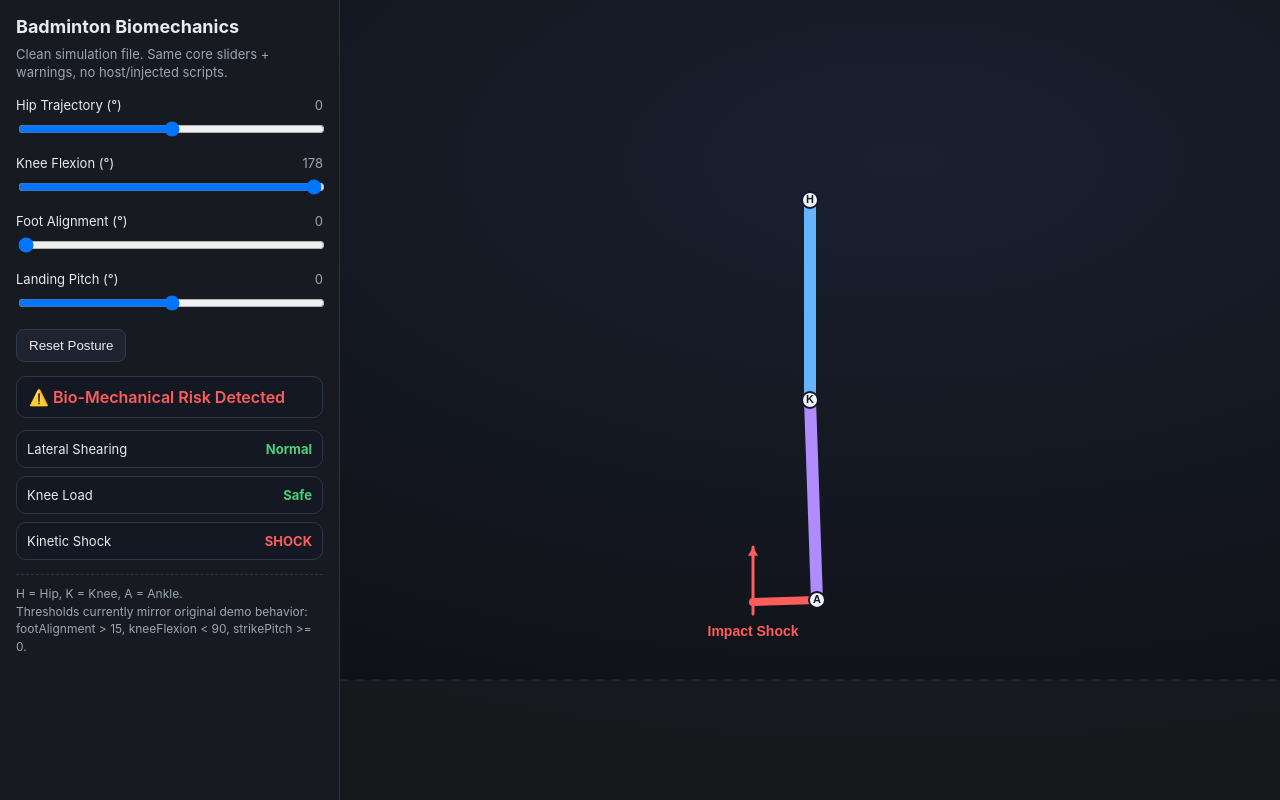
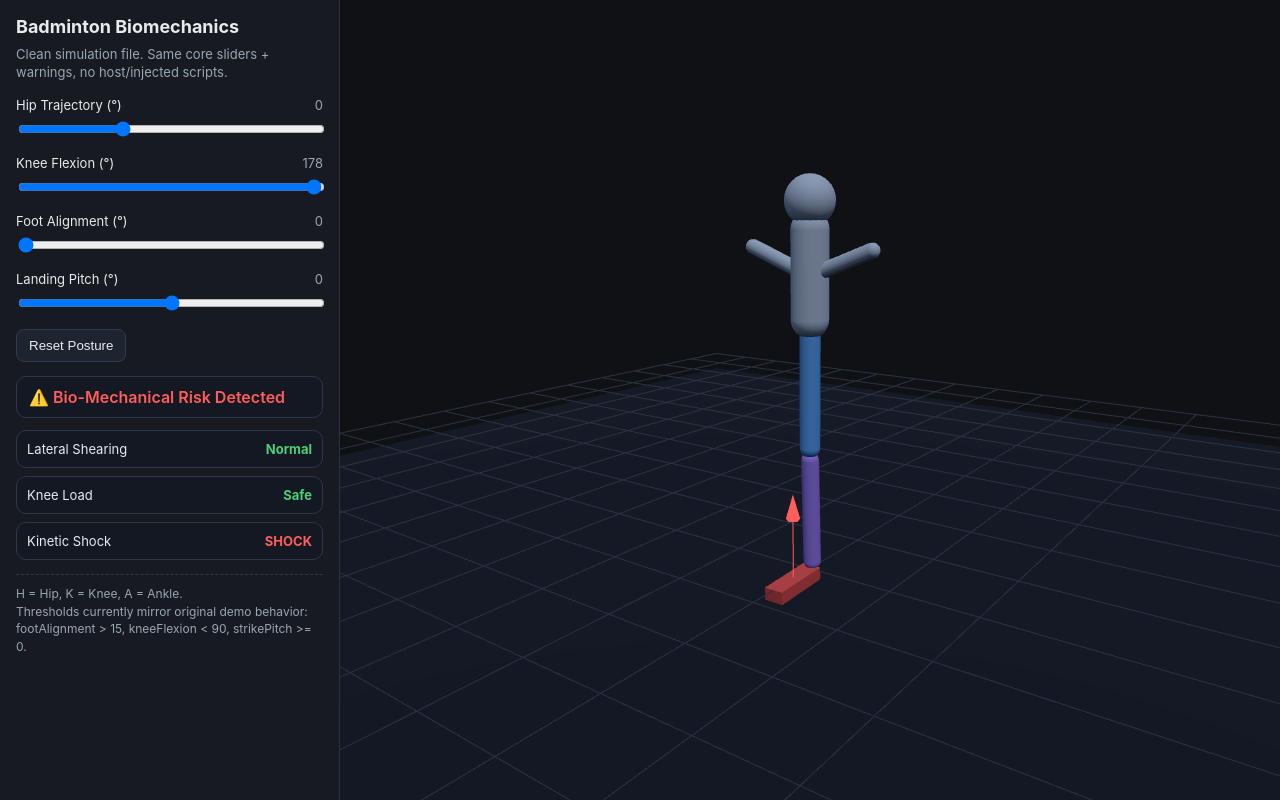
Before and after one commit to rif42/badminton-foot-injury, a website: page injury-sim.html in a window 1280 px wide. Drawn offline with nearby package versions, Linux system fonts and the light colour scheme; animation ran at ten frames a second.

Commit message:
basic 3d function

```diff
--- a/injury-sim.html
+++ b/injury-sim.html
@@ -52,7 +52,7 @@
             background: radial-gradient(1200px 600px at 60% 20%, #1a2030, #0f1115);
         }
 
-        canvas {
+        #viz3d {
             width: 100%;
             height: 100%;
             display: block;
@@ -165,7 +165,7 @@
 
             <div class="control">
                 <label for="hipTrajectory">Hip Trajectory (°) <span id="hipTrajectoryVal" class="value">0</span></label>
-                <input id="hipTrajectory" type="range" min="-45" max="45" value="0" step="1" />
+                <input id="hipTrajectory" type="range" min="-45" max="90" value="0" step="1" />
             </div>
 
             <div class="control">
@@ -199,11 +199,20 @@
         </aside>
 
         <main class="canvas-wrap">
-            <canvas id="viz"></canvas>
+            <div id="viz3d"></div>
         </main>
     </div>
 
-    <script>
+    <script type="importmap">
+      {
+        "imports": {
+          "three": "https://unpkg.com/three@0.161.0/build/three.module.js"
+        }
+      }
+    </script>
+    <script type="module">
+        import * as THREE from 'three';
+
         const state = {
             hipTrajectory: 0,
             kneeFlexion: 178,
@@ -223,20 +232,10 @@
             resetBtn: document.getElementById('resetBtn'),
             status: document.getElementById('status'),
             hud: document.getElementById('hud'),
-            canvas: document.getElementById('viz'),
+            viz3d: document.getElementById('viz3d'),
         };
 
-        const ctx = els.canvas.getContext('2d');
-
         function toRad(deg) { return (deg * Math.PI) / 180; }
-
-        function resizeCanvas() {
-            const dpr = window.devicePixelRatio || 1;
-            const rect = els.canvas.getBoundingClientRect();
-            els.canvas.width = Math.floor(rect.width * dpr);
-            els.canvas.height = Math.floor(rect.height * dpr);
-            ctx.setTransform(dpr, 0, 0, dpr, 0, 0);
-        }
 
         function getSafetyStatus() {
             const alerts = [];
@@ -269,142 +268,126 @@
       `).join('');
         }
 
-        function drawArrow(x1, y1, x2, y2, color) {
-            const head = 10;
-            const dx = x2 - x1;
-            const dy = y2 - y1;
-            const ang = Math.atan2(dy, dx);
+        // --- 3D scene ---
+        const scene = new THREE.Scene();
+        scene.background = new THREE.Color(0x0f1115);
 
-            ctx.save();
-            ctx.strokeStyle = color;
-            ctx.fillStyle = color;
-            ctx.lineWidth = 3;
+        const camera = new THREE.PerspectiveCamera(50, 1, 0.1, 100);
+        camera.position.set(2.5, 1.8, 3.6);
+        camera.lookAt(0, 0.8, 0);
 
-            ctx.beginPath();
-            ctx.moveTo(x1, y1);
-            ctx.lineTo(x2, y2);
-            ctx.stroke();
+        const renderer = new THREE.WebGLRenderer({ antialias: true });
+        renderer.setPixelRatio(window.devicePixelRatio || 1);
+        els.viz3d.appendChild(renderer.domElement);
 
-            ctx.beginPath();
-            ctx.moveTo(x2, y2);
-            ctx.lineTo(x2 - head * Math.cos(ang - Math.PI / 6), y2 - head * Math.sin(ang - Math.PI / 6));
-            ctx.lineTo(x2 - head * Math.cos(ang + Math.PI / 6), y2 - head * Math.sin(ang + Math.PI / 6));
-            ctx.closePath();
-            ctx.fill();
-            ctx.restore();
+        const hemi = new THREE.HemisphereLight(0xbfd8ff, 0x1a1f2a, 1.0);
+        scene.add(hemi);
+        const dir = new THREE.DirectionalLight(0xffffff, 0.85);
+        dir.position.set(3, 5, 2);
+        scene.add(dir);
+
+        const ground = new THREE.Mesh(
+            new THREE.PlaneGeometry(10, 10),
+            new THREE.MeshStandardMaterial({ color: 0x1a2030, roughness: 0.95, metalness: 0.05 })
+        );
+        ground.rotation.x = -Math.PI / 2;
+        ground.position.y = -0.35;
+        scene.add(ground);
+
+        const grid = new THREE.GridHelper(10, 20, 0x2a3140, 0x2a3140);
+        grid.position.y = -0.149;
+        scene.add(grid);
+
+        const bodyMat = new THREE.MeshStandardMaterial({ color: 0xc9d6e7, roughness: 0.65 });
+        const thighMat = new THREE.MeshStandardMaterial({ color: 0x66b3ff, roughness: 0.5 });
+        const shinMat = new THREE.MeshStandardMaterial({ color: 0xb08cff, roughness: 0.5 });
+        const footMat = new THREE.MeshStandardMaterial({ color: 0xf2f2f2, roughness: 0.5 });
+        const badMat = new THREE.MeshStandardMaterial({ color: 0xff5c5c, roughness: 0.45 });
+
+        const root = new THREE.Group();
+        root.position.set(0, 1.1, 0);
+        scene.add(root);
+
+        const torso = new THREE.Mesh(new THREE.CapsuleGeometry(0.1, 0.45, 8, 16), bodyMat);
+        torso.position.set(0, 0.35, 0);
+        root.add(torso);
+
+        const head = new THREE.Mesh(new THREE.SphereGeometry(0.13, 20, 16), bodyMat);
+        head.position.set(0, 0.72, 0);
+        root.add(head);
+
+        const armL = new THREE.Mesh(new THREE.CapsuleGeometry(0.04, 0.35, 6, 10), bodyMat);
+        armL.rotation.z = Math.PI / 2.6;
+        armL.position.set(-0.2, 0.42, 0);
+        root.add(armL);
+
+        const armR = armL.clone();
+        armR.rotation.z = -Math.PI / 2.6;
+        armR.position.set(0.2, 0.42, 0);
+        root.add(armR);
+
+        const hip = new THREE.Group();
+        hip.position.set(0, 0.1, 0);
+        root.add(hip);
+
+        const thigh = new THREE.Mesh(new THREE.CapsuleGeometry(0.055, 0.62, 6, 12), thighMat);
+        thigh.position.y = -0.35;
+        hip.add(thigh);
+
+        const knee = new THREE.Group();
+        knee.position.y = -0.7;
+        hip.add(knee);
+
+        const shin = new THREE.Mesh(new THREE.CapsuleGeometry(0.048, 0.58, 6, 12), shinMat);
+        shin.position.y = -0.32;
+        knee.add(shin);
+
+        const ankle = new THREE.Group();
+        ankle.position.y = -0.64;
+        knee.add(ankle);
+
+        const foot = new THREE.Mesh(new THREE.BoxGeometry(0.11, 0.07, 0.35), footMat);
+        foot.position.set(0, -0.03, 0.18);
+        ankle.add(foot);
+
+        const impactArrow = new THREE.ArrowHelper(new THREE.Vector3(0, 1, 0), new THREE.Vector3(), 0.55, 0xff5c5c, 0.14, 0.08);
+        impactArrow.visible = false;
+        scene.add(impactArrow);
+
+        function resize3D() {
+            const rect = els.viz3d.getBoundingClientRect();
+            camera.aspect = rect.width / Math.max(rect.height, 1);
+            camera.updateProjectionMatrix();
+            renderer.setSize(rect.width, rect.height);
         }
 
-        function drawJoint(x, y, label) {
-            ctx.save();
-            ctx.fillStyle = '#f2f4f8';
-            ctx.strokeStyle = '#111827';
-            ctx.lineWidth = 2;
-            ctx.beginPath();
-            ctx.arc(x, y, 8, 0, Math.PI * 2);
-            ctx.fill();
-            ctx.stroke();
+        function updatePose3D() {
+            hip.rotation.x = -toRad(state.hipTrajectory);
+            knee.rotation.x = toRad(180 - state.kneeFlexion);
+            ankle.rotation.x = toRad(state.strikePitch);
+            ankle.rotation.y = toRad(state.footAlignment);
 
-            ctx.fillStyle = '#111827';
-            ctx.font = 'bold 11px sans-serif';
-            ctx.textAlign = 'center';
-            ctx.textBaseline = 'middle';
-            ctx.fillText(label, x, y);
-            ctx.restore();
+            const shock = state.strikePitch >= 0;
+            foot.material = shock ? badMat : footMat;
+
+            if (shock) {
+                const footWorld = new THREE.Vector3();
+                foot.getWorldPosition(footWorld);
+                impactArrow.position.copy(footWorld.clone().add(new THREE.Vector3(0, -0.05, 0)));
+                impactArrow.visible = true;
+            } else {
+                impactArrow.visible = false;
+            }
         }
 
-        function drawScene() {
-            const rect = els.canvas.getBoundingClientRect();
-            const width = rect.width;
-            const height = rect.height;
+        function renderScene() {
+            updatePose3D();
+            renderer.render(scene, camera);
+        }
 
-            ctx.clearRect(0, 0, width, height);
-
-            const minDim = Math.min(width, height);
-            const cx = width * 0.5;
-            const cy = height * 0.25;
-
-            const thighLen = minDim * 0.25;
-            const shinLen = minDim * 0.25;
-            const footLen = minDim * 0.08;
-
-            const hipRad = toRad(state.hipTrajectory);
-            const baseAngle = Math.PI / 2;
-
-            const kneeX = cx + Math.cos(baseAngle + hipRad) * thighLen;
-            const kneeY = cy + Math.sin(baseAngle + hipRad) * thighLen;
-
-            const flexionRad = toRad(180 - state.kneeFlexion);
-            const shinAngle = baseAngle + hipRad - flexionRad;
-
-            const ankleX = kneeX + Math.cos(shinAngle) * shinLen;
-            const ankleY = kneeY + Math.sin(shinAngle) * shinLen;
-
-            const pitchRad = toRad(state.strikePitch);
-            const footAngle = shinAngle + (Math.PI / 2) + pitchRad;
-
-            const toeX = ankleX + Math.cos(footAngle) * footLen;
-            const toeY = ankleY + Math.sin(footAngle) * footLen;
-
-            // Floor
-            const floorY = height * 0.85;
-            ctx.fillStyle = 'rgba(255,255,255,0.03)';
-            ctx.fillRect(0, floorY, width, height - floorY);
-            ctx.strokeStyle = getComputedStyle(document.documentElement).getPropertyValue('--grid');
-            ctx.setLineDash([8, 8]);
-            ctx.beginPath();
-            ctx.moveTo(0, floorY);
-            ctx.lineTo(width, floorY);
-            ctx.stroke();
-            ctx.setLineDash([]);
-
-            // Segments
-            ctx.lineCap = 'round';
-            ctx.lineJoin = 'round';
-
-            ctx.strokeStyle = getComputedStyle(document.documentElement).getPropertyValue('--hip');
-            ctx.lineWidth = 12;
-            ctx.beginPath();
-            ctx.moveTo(cx, cy);
-            ctx.lineTo(kneeX, kneeY);
-            ctx.stroke();
-
-            ctx.strokeStyle = getComputedStyle(document.documentElement).getPropertyValue('--shin');
-            ctx.beginPath();
-            ctx.moveTo(kneeX, kneeY);
-            ctx.lineTo(ankleX, ankleY);
-            ctx.stroke();
-
-            ctx.strokeStyle = state.strikePitch >= 0
-                ? getComputedStyle(document.documentElement).getPropertyValue('--bad')
-                : getComputedStyle(document.documentElement).getPropertyValue('--foot');
-            ctx.lineWidth = 8;
-            ctx.beginPath();
-            ctx.moveTo(ankleX, ankleY);
-            ctx.lineTo(toeX, toeY);
-            ctx.stroke();
-
-            drawJoint(cx, cy, 'H');
-            drawJoint(kneeX, kneeY, 'K');
-            drawJoint(ankleX, ankleY, 'A');
-
-            if (state.strikePitch >= 0) {
-                drawArrow(toeX, toeY + 12, toeX, toeY - 55, '#ff5c5c');
-                ctx.save();
-                ctx.fillStyle = '#ff5c5c';
-                ctx.textAlign = 'center';
-                ctx.font = 'bold 14px sans-serif';
-                ctx.fillText('Impact Shock', toeX, toeY + 34);
-                ctx.restore();
-            }
-
-            if (state.kneeFlexion >= 179) {
-                ctx.save();
-                ctx.fillStyle = '#ff5c5c';
-                ctx.textAlign = 'center';
-                ctx.font = 'bold 14px sans-serif';
-                ctx.fillText('HYPEREXTENSION PREVENTION ACTIVE', cx, cy - 40);
-                ctx.restore();
-            }
+        function animate() {
+            requestAnimationFrame(animate);
+            renderScene();
         }
 
         function syncUI() {
@@ -414,7 +397,7 @@
             els.strikePitchVal.textContent = state.strikePitch;
             setStatus();
             renderHUD();
-            drawScene();
+            renderScene();
         }
 
         function bindSlider(key, el) {
@@ -444,12 +427,13 @@
         });
 
         window.addEventListener('resize', () => {
-            resizeCanvas();
-            drawScene();
+            resize3D();
+            renderScene();
         });
 
-        resizeCanvas();
+        resize3D();
         syncUI();
+        animate();
     </script>
 </body>
 
--- /dev/null
+++ b/package.json
@@ -0,0 +1,5 @@
+{
+  "dependencies": {
+    "three": "^0.184.0"
+  }
+}
```
Also changed, not shown: injury.md (+4 -0 lines), 2 other files.
